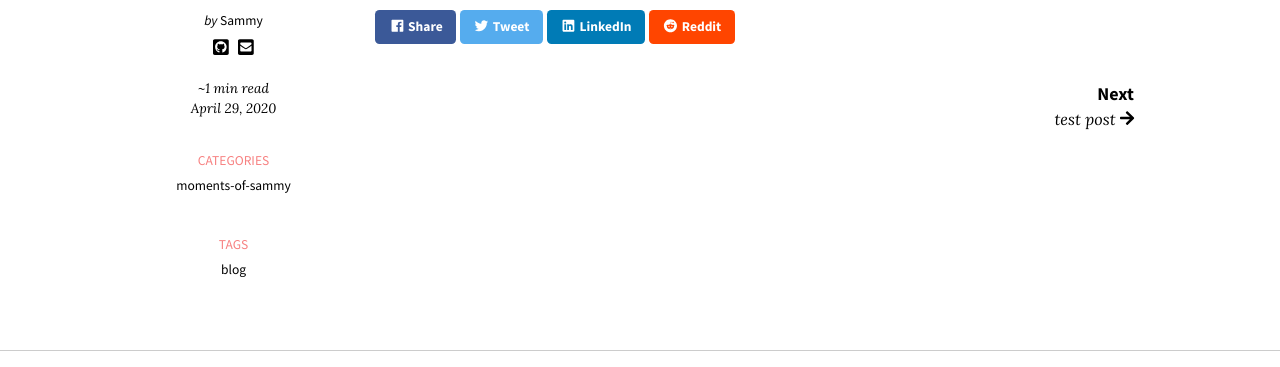
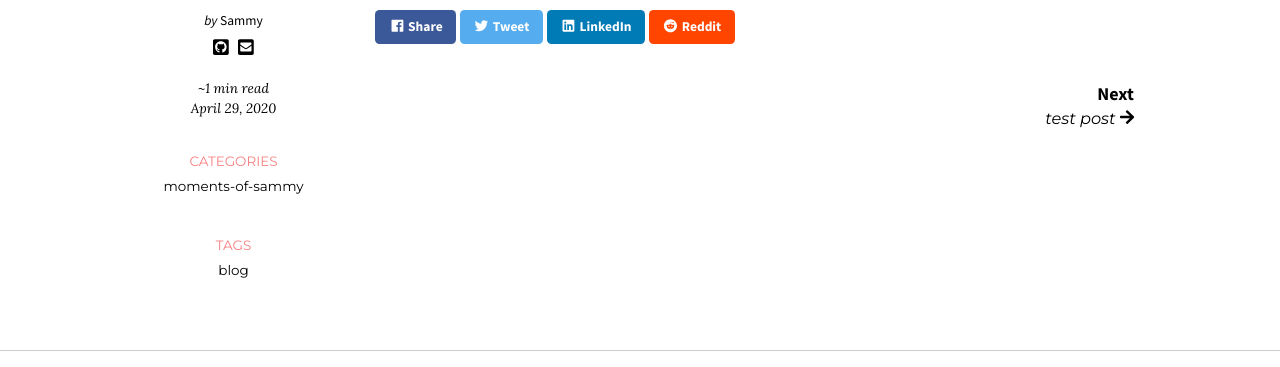
Before and after one commit to ssammykim/ssammykim.github.io, a Jekyll site: the page built from _posts/2020-04-29-Open-Sammy-log.md, in a window 1280 px wide. Shown: the part 597-964 px from the top of the page. Built offline with Jekyll 4.4.1, drawn with Linux system fonts in a browser that asks for light colours; nearby versions of some CDN libraries; some web fonts are replaced; comment, search, counter and statistics services are not loaded.

Commit message:
Update _page.scss

```diff
--- a/_sass/so-simple/_page.scss
+++ b/_sass/so-simple/_page.scss
@@ -109,6 +109,7 @@
 }
 
 .page-taxonomies-title {
+  font-family: $title-font-family;
   display: inline;
   padding-right: 0.5em;
   font-size: 0.75rem;
@@ -127,6 +128,7 @@
 }
 
 .page-taxonomies {
+  font-family: $title-font-family;
   display: inline;
   margin-right: 1em;
   padding: 0;
@@ -169,6 +171,7 @@
 .page-previous,
 .page-next {
   display: block;
+  font-family: $title-font-family;
   -webkit-box-flex: 1;
   -ms-flex: 1;
   flex: 1;
@@ -193,7 +196,7 @@
 .page-pagination-title {
   margin: 0;
   padding: 0;
-  font-family: $meta-font-family;
+  font-family: $title-font-family;
   font-size: 0.9rem;
   font-style: italic;
 }
```
